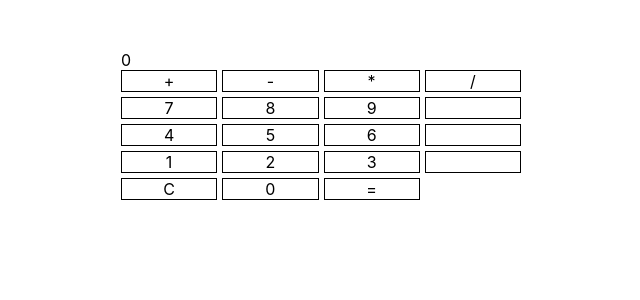
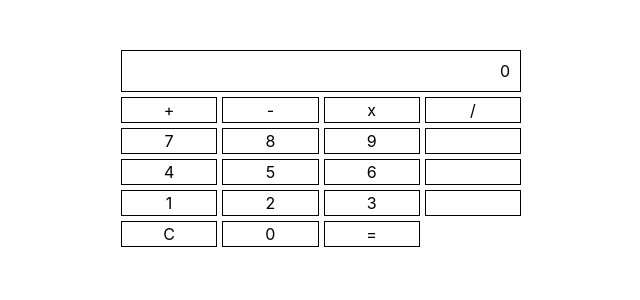
Before and after one commit to christina-ml/react-calculator-in-class, a React (Create React App) app: page / in a window 1280 px wide. Shown: the top 300 px of the page, without its empty margins (319-959 px from the left). Built offline with nearby package versions, Linux system fonts and the light colour scheme.

Commit message:
added parent container and display to css. styled it

```diff
--- a/src/App.css
+++ b/src/App.css
@@ -13,4 +13,12 @@
   text-align: center;
   border: 1px solid black;
   cursor: pointer;
+  padding: 2px;
 }
+
+#display {
+  text-align: right;
+  border: 1px solid black;
+  padding: 10px;
+  margin: 5px 0;
+}
--- a/src/App.js
+++ b/src/App.js
@@ -4,7 +4,7 @@ function App() {
   let keypadArr = [
     { display: "+", value: "plus", type: "operation" },
     { display: "-", value: "minus", type: "operation" },
-    { display: "*", value: "multiply", type: "operation" },
+    { display: "x", value: "multiply", type: "operation" },
     { display: "/", value: "divide", type: "operation" },
     { display: "7", value: 7, type: "number" },
     { display: "8", value: 8, type: "number" },
@@ -49,4 +49,5 @@ export default App;
 - can go back later, delete the spaces, and re-arrange a different way.
 - add styling to the actual buttons themselves.
 - Make calc-container, and a div inside for the `display`
+- CSS: add parent of calc-container, and the display
 */
```
